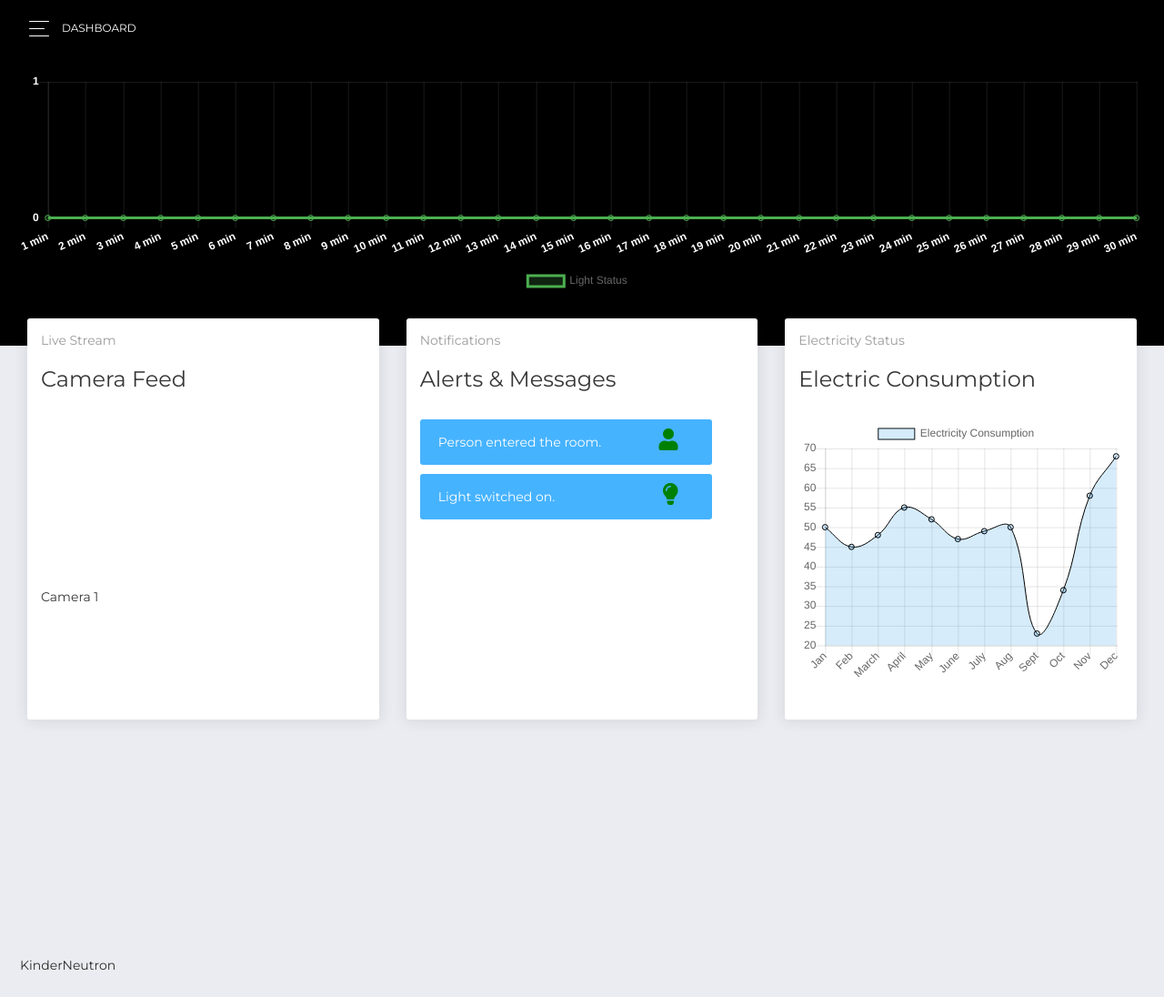
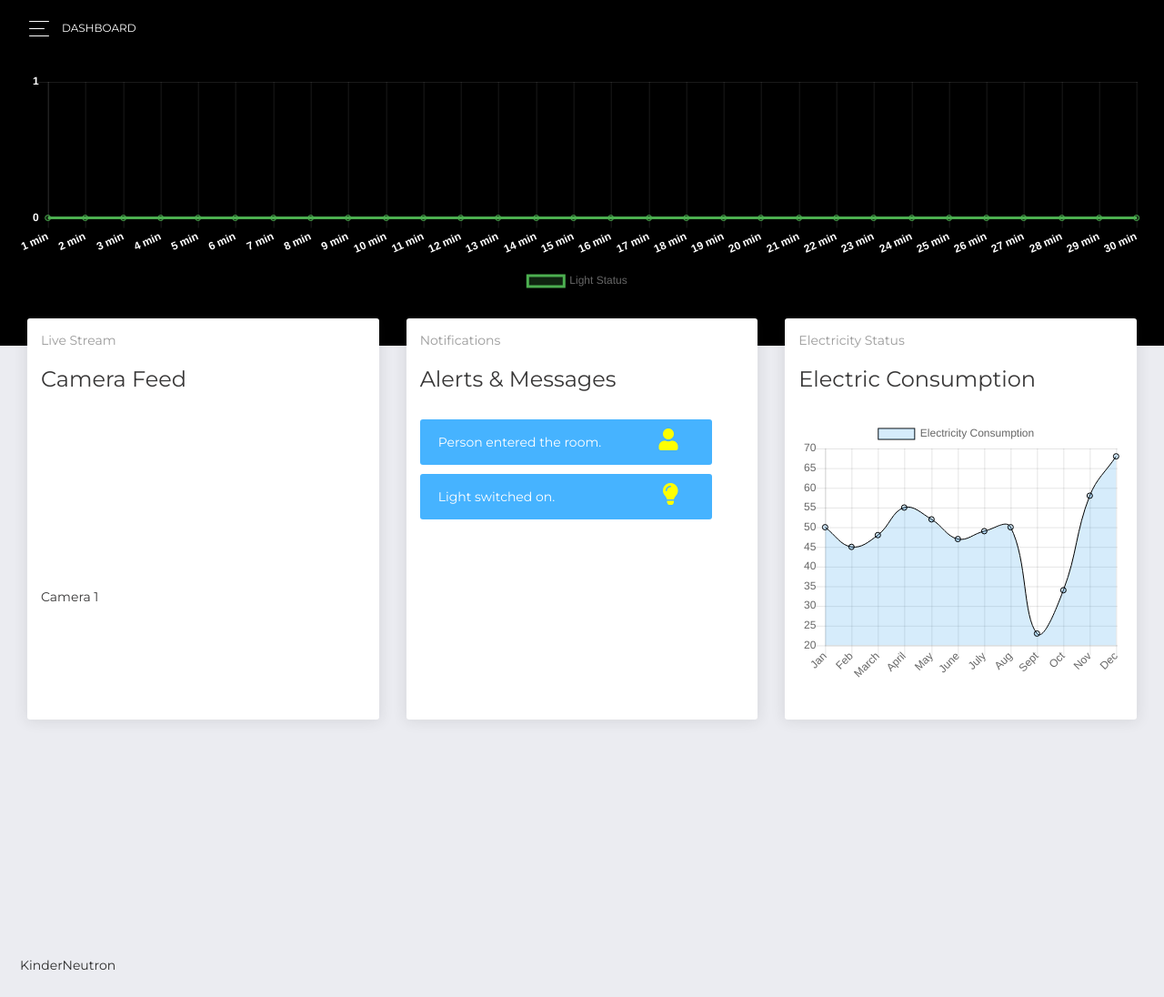
Before and after one commit to kinderneutron/kinderneutron-master-build, a Django app: page /landingpage/ in a window 1280 px wide. Shown: the whole page at 91% size. Run offline with Django 4.2, Linux system fonts and the light colour scheme; data that the repository does not hold is empty; some libraries are stand-ins or nearby versions.

Commit message:
Notification color changes

```diff
--- a/webapp/landingpage/templates/home/index.html
+++ b/webapp/landingpage/templates/home/index.html
@@ -29,8 +29,8 @@
     overflow-y: scroll; /* Enable vertical scrolling if needed */
   }
 
-  .green-icon {
-    color: green;
+  .yellow-icon {
+    color: yellow;
   }
 
   .red-icon {
@@ -109,7 +109,7 @@
                   dataType: 'json',
                   success: function(data) {
                       if (data.person_detected == 'yes') {
-                          $('#status-container').html('<div class="alert alert-info" >Person entered the room.<span class="icon green-icon fas fa-user"></span></div> <div class="alert alert-info">Light switched on.<span class="icon green-icon fas fa-lightbulb"></span></div>');
+                          $('#status-container').html('<div class="alert alert-info" >Person entered the room.<span class="icon yellow-icon fas fa-user"></span></div> <div class="alert alert-info">Light switched on.<span class="icon yellow-icon fas fa-lightbulb"></span></div>');
 
                       } else {
                         $('#status-container').html('<div class="alert alert-info" >Person exited the room.<span class="icon red-icon fas fa-user"></div> <div class="alert alert-info">Light switched Off.<span class="icon red-icon fas fa-lightbulb"></span></div>');
```
Also changed, not shown: webapp/landingpage/templates/home/notifications.html (+4 -4 lines).
